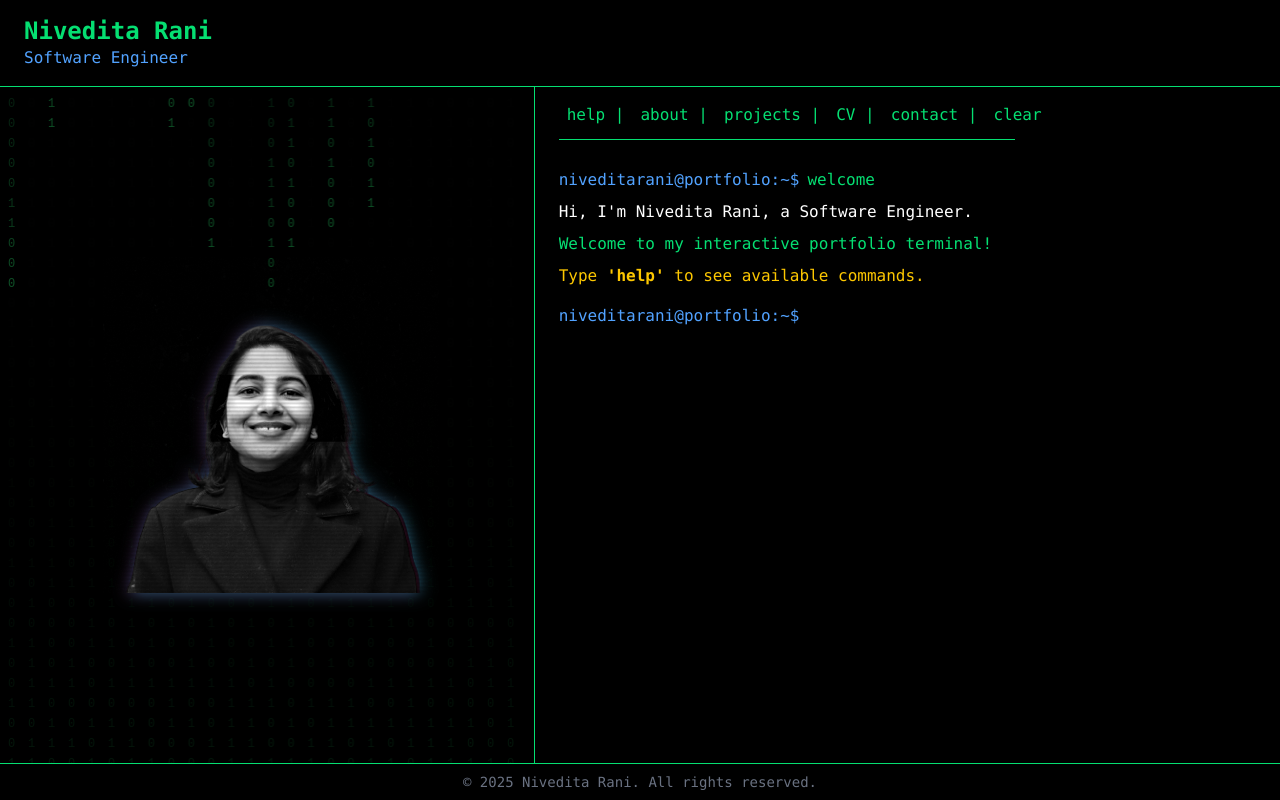
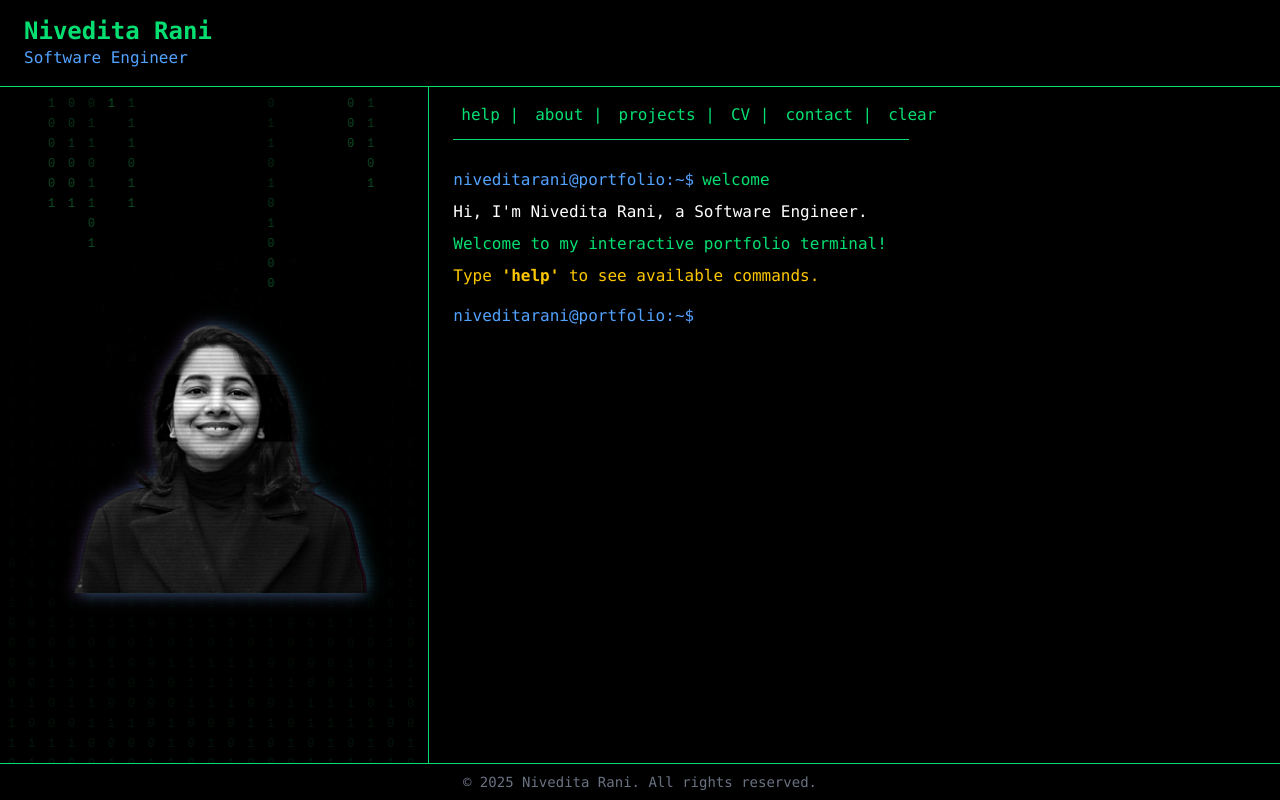
Before and after one commit to Niveditarani/interactive-terminal-portfolio, a Next.js app: page / in a window 1280 px wide. Built offline with nearby package versions, Linux system fonts and the light colour scheme.

Commit message:
tailwind css debug

```diff
--- a/src/app/components/Menu.tsx
+++ b/src/app/components/Menu.tsx
@@ -9,25 +9,25 @@ export default function Menu() {
         <div className="flex flex-col h-full overflow-hidden">
             <div className="shrink-0">
                 {/* Menu options at the top */}
-                <nav className="flex flex-row items-start justify-start pt-4 flex-wrap">
+                <div className="flex flex-row items-start justify-start pt-4 flex-wrap">
                     {options.map(option => (
-                    <button
+                    <span
                         key={option}
                         className="text-green-400 text-md font-mono px-2"
                     >
                         {option}
-                    </button>
+                    </span>
                     ))}
-                </nav>
+                </div>
                 {/* Separator line */}
                 <div className="w-114 h-px bg-green-400 mt-3" />
             </div>
                 {/* Terminal welcome message */}
-                {/* <div className="flex">
+                <div className="flex">
                     <TerminalWelcome />
-                </div> */}
-                <div className="flex flex-col overflow-y-auto flex-1 scrollbar-thin scrollbar-track-black scrollbar-thumb-green-500 pr-2">
-                    <TerminalWelcome />
+                </div>
+                <div className="flex flex-col flex-1 overflow-y-auto scrollbar-thin scrollbar-track-black scrollbar-thumb-green-500 overflow-x-hidden break-words">
+                    {/* <TerminalWelcome /> */}
                     <TerminalPrompt />
                 </div>
 
--- a/src/app/components/TerminalPrompt.tsx
+++ b/src/app/components/TerminalPrompt.tsx
@@ -22,7 +22,7 @@ const ABOUT_TEXT = [
     "Here are some of the technologies I work with regularly:",
     "",
     "- TypeScript",
-    "-JavaScript (ES6+)",
+    "- JavaScript (ES6+)",
     "- React",
     "- Next.js",
     "- Node.js",
@@ -88,7 +88,7 @@ export default function TerminalPrompt() {
                 {`Command not found: ${line.replace("COMMAND_NOT_FOUND:", "")}`}
                 </div>
             ) : line.startsWith("ABOUT_SECTION:") ? (
-                <div key={idx} className="text-white whitespace-pre snap-start">
+                <div key={idx} className="text-white whitespace-pre-wrap break-words snap-start">
                 {line.replace("ABOUT_SECTION:", "")}
                 </div>
             ) : line.startsWith("niveditarani@portfolio:~$") ? (
--- a/src/app/globals.css
+++ b/src/app/globals.css
@@ -1,4 +1,25 @@
 @import "tailwindcss";
+
+* {
+  scrollbar-width: thin;
+  scrollbar-color: #22c55e #000; /* green thumb, black track */
+}
+
+/* WebKit-specific styling (Chrome, Edge, etc.) */
+*::-webkit-scrollbar {
+  width: 6px; /* Smaller width */
+  height: 6px; /* For horizontal scrollbars, if any */
+}
+
+*::-webkit-scrollbar-track {
+  background: #000; /* Track color (black) */
+}
+
+*::-webkit-scrollbar-thumb { /* Tailwind green-500 */
+  border-radius: 4px;
+  border: 2px solid #000; /* Padding around thumb to make it thinner visually */
+}
+
 
 html, body {
   height: 100%;
--- a/src/app/layout.tsx
+++ b/src/app/layout.tsx
@@ -9,7 +9,7 @@ export const metadata = {
 
 export default function RootLayout({ children }: { children: ReactNode }) {
   return (
-    <html lang="en" className="h-full">
+    <html lang="en">
       <body className="bg-black font-mono text-green-400 h-full m-0 overflow-hidden">
         <div className="grid grid-rows-[auto_1fr_auto] h-full">
           {/* Header */}
@@ -26,7 +26,7 @@ export default function RootLayout({ children }: { children: ReactNode }) {
           </header>
 
           {/* Main content */}
-          <main className="px-2 overflow-hidden h-full flex flex-col">
+          <main className="px-2 h-full flex flex-col">
             {children}
           </main>
 
--- a/src/app/page.tsx
+++ b/src/app/page.tsx
@@ -7,7 +7,7 @@ export default function Home() {
   return (
     <div className="h-full grid grid-cols-12 items-stretch bg-black">
       {/* Left: Glitch Profile Pic on Matrix Background */}
-      <div className="relative h-full col-span-5 flex items-center justify-center border-r-1 border-green-400">
+      <div className="relative h-full col-span-4 flex items-center justify-center border-r-1 border-green-400">
         {/* Matrix background fills the entire area */}
         <MatrixBackground />
         {/* Glitch profile pic centered and above the matrix */}
@@ -16,7 +16,7 @@ export default function Home() {
         </div>
       </div>
       {/* Right: Menu Options */}
-      <div className="col-span-7 flex flex-col px-6 h-full overflow-hidden">
+      <div className="col-span-8 flex flex-col px-6 h-full">
         <Menu />
       </div>
     </div>
--- a/tailwind.config.js
+++ b/tailwind.config.js
@@ -1,9 +1,18 @@
 /** @type {import('tailwindcss').Config} */
+
+const plugin = require('tailwind-scrollbar');
+
 module.exports = {
   content: [
     "./pages/**/*.{js,ts,jsx,tsx,mdx}",
     "./components/**/*.{js,ts,jsx,tsx,mdx}",
     "./app/**/*.{js,ts,jsx,tsx,mdx}",
+  ],
+  safelist: [
+    "scrollbar",
+    "scrollbar-thin",
+    "scrollbar-thumb-green-500",
+    "scrollbar-track-black",
   ],
   theme: {
     extend: {
@@ -18,18 +27,7 @@ module.exports = {
         'bash-cyan': '#8abeb7',
         'bash-magenta': '#b294bb',
       },
-      animation: {
-        blink: 'blink 1s step-start infinite',
-      },
-      keyframes: {
-        blink: {
-          '0%, 100%': { opacity: '1' },
-          '50%': { opacity: '0' },
-        },
-      },
     },
   },
-  plugins: [
-    require('tailwind-scrollbar'),
-  ],
+  plugins: [require("tailwind-scrollbar")({ nocompatible: true })],
 }
```
